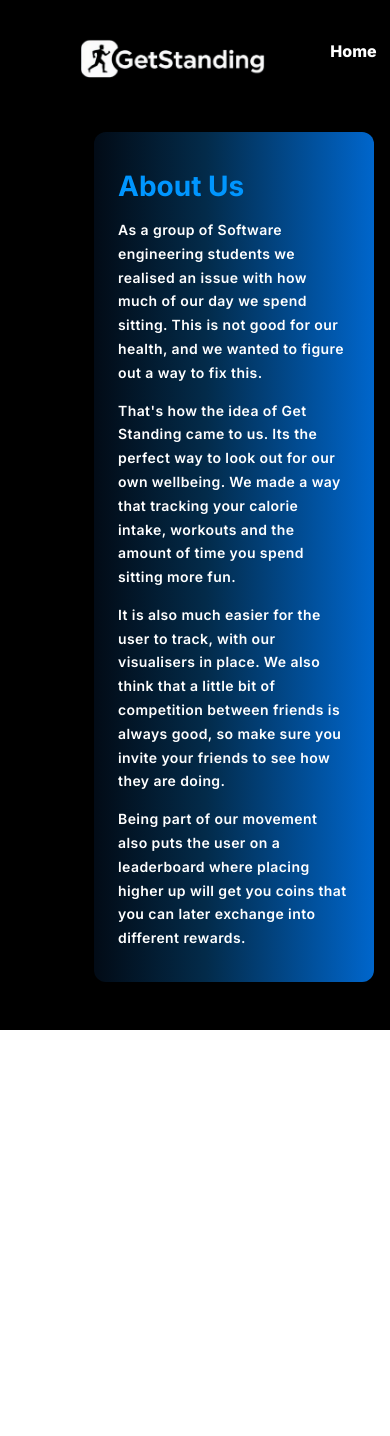
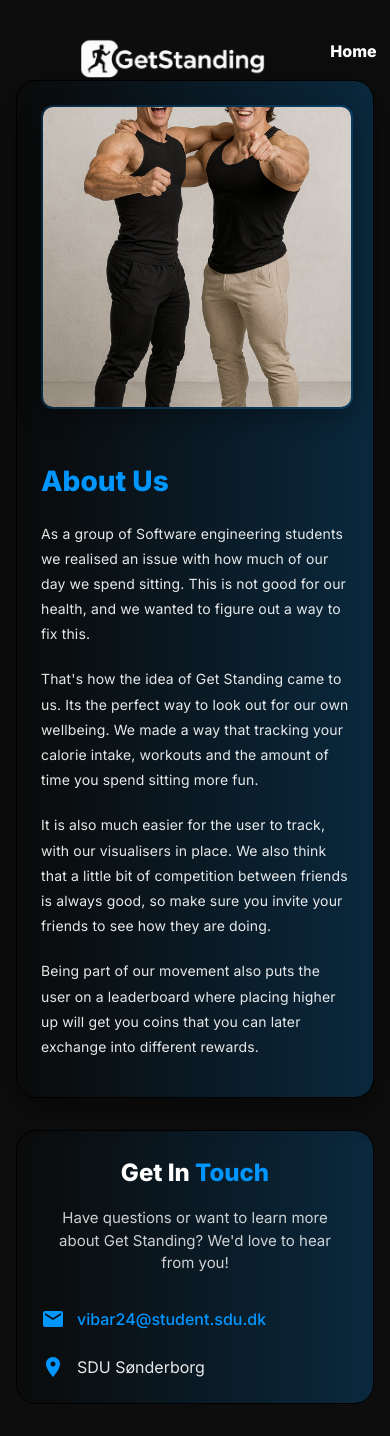
Before and after one commit to vladi245/WebFrontend-group8, a React (Vite) app: page /about in a window 390 px wide. Shown: the top 1436 px of the page. Before the commit the page ends 1030 px from the top, so only its background shows below. Built offline with nearby package versions, Linux system fonts and the light colour scheme.

Commit message:
improved about me section and addded picture and small contact box

```diff
--- a/src/pages/AboutUs/AboutUs.module.css
+++ b/src/pages/AboutUs/AboutUs.module.css
@@ -1,43 +1,257 @@
 .about-us-container {
- background: #000;
- min-height: 100vh;
- padding: 48px 16px;
- font-family: 'Inter', sans-serif;
+  background: #0D0D0D;
+  min-height: 100vh;
+  padding: 0;
+  font-family: 'Inter', sans-serif;
 }
 
-.about-us-page{
-  max-width: 520px;
+.about-us-page {
+  max-width: 1400px;
   min-height: 70vh;
   display: block;
-  background: linear-gradient(
-    to right,
-    #020b16 0%,
-    #032b4a 40%,
-    #0066cc 100%
-  );
-  margin-top: 10vh;
-  margin-left: 20vw;
+  background: linear-gradient(to right, rgba(0, 0, 0, 0.2) 0%, rgba(0, 107, 182, 0.2) 71%, rgba(0, 112, 190, 0.2) 74%, rgba(0, 150, 255, 0.2) 100%);
+  margin-top: 7.5rem;
+  margin-left: 7.5rem;
+  margin-right: 7.5rem;
+  margin-bottom: 2rem;
+  border-radius: 20px;
+  padding: 3rem 4rem 4rem 3rem;
+  box-shadow: 0 10px 30px rgba(0, 0, 0, 0.4);
+  border: 1px solid #000000;
+}
+
+.content-wrapper {
+  display: flex;
+  gap: 3rem;
+  align-items: flex-start;
+}
+
+.text-content {
+  flex: 1;
+  min-width: 0;
+}
+
+.image-content {
+  flex-shrink: 0;
+  width: 400px;
+}
+
+.about-image {
+  width: 100%;
+  height: auto;
   border-radius: 12px;
-  padding: 20px 24px 18px;
-  box-shadow: 0 10px 30px rgba(0, 0, 0, 0.4);
+  object-fit: cover;
+  box-shadow: 0 8px 24px rgba(0, 0, 0, 0.3);
+  border: 2px solid rgba(0, 150, 255, 0.2);
 }
 
 .about-title {
-    font-size: 28px;
-    font-weight: 700;
-    color: #0096FF;
-    margin-bottom: 16px;
+  font-size: 3.5rem;
+  font-weight: 800;
+  color: #0096FF;
+  margin-bottom: 2.5rem;
+  font-family: 'Inter', sans-serif;
+}
+
+.about-body {
+  color: rgba(255, 255, 255, 0.9);
+  font-weight: 400;
+  font-size: 1.125rem;
+  line-height: 1.8;
+  letter-spacing: 0.01em;
+  max-width: 100%;
+}
+
+.about-body p+p {
+  margin-top: 1.5rem;
+}
+
+/* Contact Section */
+.contact-section {
+  max-width: 1400px;
+  background: linear-gradient(to right, rgba(0, 0, 0, 0.2) 0%, rgba(0, 107, 182, 0.2) 71%, rgba(0, 112, 190, 0.2) 74%, rgba(0, 150, 255, 0.2) 100%);
+  margin: 0 7.5rem 2rem 7.5rem;
+  border-radius: 20px;
+  padding: 2.5rem 4rem;
+  border: 1px solid #000000;
+  text-align: center;
+}
+
+.contact-title {
+  font-size: 2.5rem;
+  font-weight: 800;
+  color: #ffffff;
+  margin: 0 0 1rem 0;
+  font-family: 'Inter', sans-serif;
+}
+
+.contact-description {
+  font-size: 1.125rem;
+  color: rgba(255, 255, 255, 0.8);
+  margin: 0 0 2rem 0;
+  max-width: 600px;
+  margin-left: auto;
+  margin-right: auto;
+}
+
+.contact-info {
+  display: flex;
+  justify-content: center;
+  gap: 3rem;
+  flex-wrap: wrap;
+}
+
+.contact-item {
+  display: flex;
+  align-items: center;
+  gap: 0.75rem;
+}
+
+.contact-icon {
+  color: #0096FF;
+  flex-shrink: 0;
+}
+
+.contact-link {
+  color: #0096FF;
+  text-decoration: none;
+  font-size: 1rem;
+  font-weight: 500;
+  transition: all 0.3s ease;
+}
+
+.contact-link:hover {
+  color: #72B4FF;
+  text-decoration: underline;
+}
+
+.contact-text {
+  color: rgba(255, 255, 255, 0.9);
+  font-size: 1rem;
+}
+
+.highlight {
+  color: #0096FF;
+}
+
+@media (max-width: 1024px) {
+  .about-us-page {
+    margin-left: 4rem;
+    margin-right: 4rem;
+    padding: 2.5rem 3rem;
+  }
+
+  .contact-section {
+    margin-left: 4rem;
+    margin-right: 4rem;
+    padding: 2rem 3rem;
+  }
+
+  .content-wrapper {
+    gap: 2rem;
+  }
+
+  .image-content {
+    width: 350px;
+  }
+
+  .about-title {
+    font-size: 2.75rem;
+    margin-bottom: 2rem;
+  }
+
+  .contact-title {
+    font-size: 2rem;
   }
 
   .about-body {
-	color: #fff;
-  font-weight: 600;
-	font-size: 14px;
-	line-height: 1.7;
-	letter-spacing: 0.03em;
-	max-width: 500px;
+    font-size: 1rem;
+  }
 }
 
-.about-body p + p {
-  margin-top: 12px;
+@media (max-width: 768px) {
+  .about-us-page {
+    max-width: 100%;
+    margin-left: 2rem;
+    margin-right: 2rem;
+    margin-top: 5rem;
+    padding: 2rem;
+  }
+
+  .contact-section {
+    margin-left: 2rem;
+    margin-right: 2rem;
+    padding: 2rem 1.5rem;
+  }
+
+  .contact-info {
+    flex-direction: column;
+    gap: 1.5rem;
+  }
+
+  .content-wrapper {
+    flex-direction: column;
+    gap: 2rem;
+  }
+
+  .image-content {
+    width: 100%;
+    order: -1;
+  }
+
+  .about-image {
+    max-height: 400px;
+    object-position: center;
+  }
+
+  .about-title {
+    font-size: 2.25rem;
+    margin-bottom: 1.5rem;
+  }
+
+  .contact-title {
+    font-size: 1.75rem;
+  }
+
+  .about-body {
+    font-size: 0.938rem;
+  }
+
+  .about-body p+p {
+    margin-top: 1.25rem;
+  }
 }
+
+@media (max-width: 480px) {
+  .about-us-page {
+    margin-left: 1rem;
+    margin-right: 1rem;
+    padding: 1.5rem;
+  }
+
+  .contact-section {
+    margin-left: 1rem;
+    margin-right: 1rem;
+    padding: 1.5rem;
+  }
+
+  .about-image {
+    max-height: 300px;
+  }
+
+  .about-title {
+    font-size: 1.75rem;
+  }
+
+  .contact-title {
+    font-size: 1.5rem;
+  }
+
+  .contact-description {
+    font-size: 0.938rem;
+  }
+
+  .about-body {
+    font-size: 0.875rem;
+  }
+}
--- a/src/pages/AboutUs/index.tsx
+++ b/src/pages/AboutUs/index.tsx
@@ -1,11 +1,14 @@
 import Navbar from '../../components/Navbar/Navbar'
 import styles from './AboutUs.module.css'
+import aboutImage from '../../assets/about-team.jpg'
 
 export default function AboutUs() {
     return (
         <div className={styles['about-us-container']}>
-            <Navbar/>
+            <Navbar />
             <div className={styles['about-us-page']}>
+                <div className={styles['content-wrapper']}>
+                    <div className={styles['text-content']}>
                         <h1 className={styles['about-title']}>About Us</h1>
                         <div className={styles['about-body']}>
                             <p> As a group of Software engineering students we realised an issue with how much of our day we spend sitting. This is not good for our health, and we wanted to figure out a way to fix this.</p>
@@ -14,6 +17,38 @@ export default function AboutUs() {
                             <p> Being part of our movement also puts the user on a leaderboard where placing higher up will get you coins that you can later exchange into different rewards.</p>
                         </div>
                     </div>
+                    <div className={styles['image-content']}>
+                        <img src={aboutImage} alt="Get Standing Team" className={styles['about-image']} />
+                    </div>
+                </div>
+            </div>
+
+            <div className={styles['contact-section']}>
+                <h2 className={styles['contact-title']}>
+                    Get In <span className={styles['highlight']}>Touch</span>
+                </h2>
+                <p className={styles['contact-description']}>
+                    Have questions or want to learn more about Get Standing? We'd love to hear from you!
+                </p>
+                <div className={styles['contact-info']}>
+                    <div className={styles['contact-item']}>
+                        <svg xmlns="http://www.w3.org/2000/svg" width="24" height="24" viewBox="0 0 24 24" className={styles['contact-icon']}>
+                            <path fill="currentColor" d="M20 4H4c-1.1 0-1.99.9-1.99 2L2 18c0 1.1.9 2 2 2h16c1.1 0 2-.9 2-2V6c0-1.1-.9-2-2-2m0 4l-8 5l-8-5V6l8 5l8-5z" />
+                        </svg>
+                        <a href="mailto:contact@getstanding.com" className={styles['contact-link']}>
+                            vibar24@student.sdu.dk
+                        </a>
+                    </div>
+                    <div className={styles['contact-item']}>
+                        <svg xmlns="http://www.w3.org/2000/svg" width="24" height="24" viewBox="0 0 24 24" className={styles['contact-icon']}>
+                            <path fill="currentColor" d="M12 2C8.13 2 5 5.13 5 9c0 5.25 7 13 7 13s7-7.75 7-13c0-3.87-3.13-7-7-7m0 9.5c-1.38 0-2.5-1.12-2.5-2.5s1.12-2.5 2.5-2.5s2.5 1.12 2.5 2.5s-1.12 2.5-2.5 2.5" />
+                        </svg>
+                        <span className={styles['contact-text']}>
+                            SDU Sønderborg
+                        </span>
+                    </div>
+                </div>
+            </div>
         </div>
     );
 }
```
Also changed, not shown: src/assets/about-team.jpg (added). Lines whose indentation alone changed are shown as unchanged.
